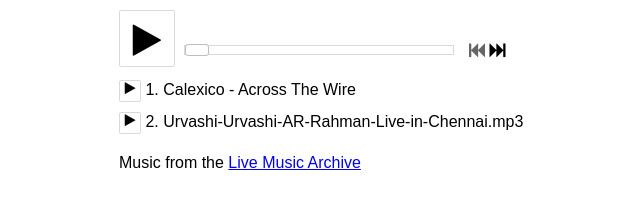
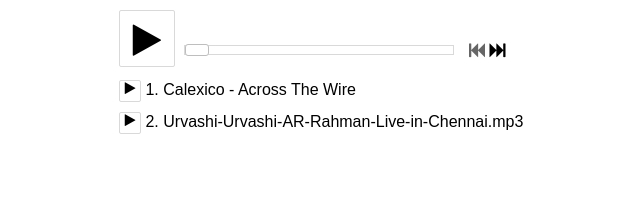
Before and after one commit to honeyonsys/musicplayer, a plain HTML site: page index.html in a window 1280 px wide. Shown: the whole page, without its empty margins (271-911 px from the left). Drawn offline with Linux system fonts and the light colour scheme.

Commit message:
removed link

```diff
--- a/index.html
+++ b/index.html
@@ -58,6 +58,7 @@
       <div class="track-number"> 1. </div>
       <div class="track-title"><a class="playlist-track" href="#" data-play-track="1">Calexico - Across The Wire</a> </div>
     </div>
+
     <div class="play-list-row" data-track-row="2">
       <div class="small-toggle-btn"><i class="small-play-btn"><span class="screen-reader-text">Small toggle button</span></i>  </div>
       <div class="track-number">2.</div>
@@ -66,8 +67,6 @@
 
 
   </div> <!--play-list ends here-->
-
-  <div>Music from the <a href="https://archive.org/details/etree" target="_blank">Live Music Archive</a></div>
 </div>
 <script src="player.js"></script>
 </body>
```
